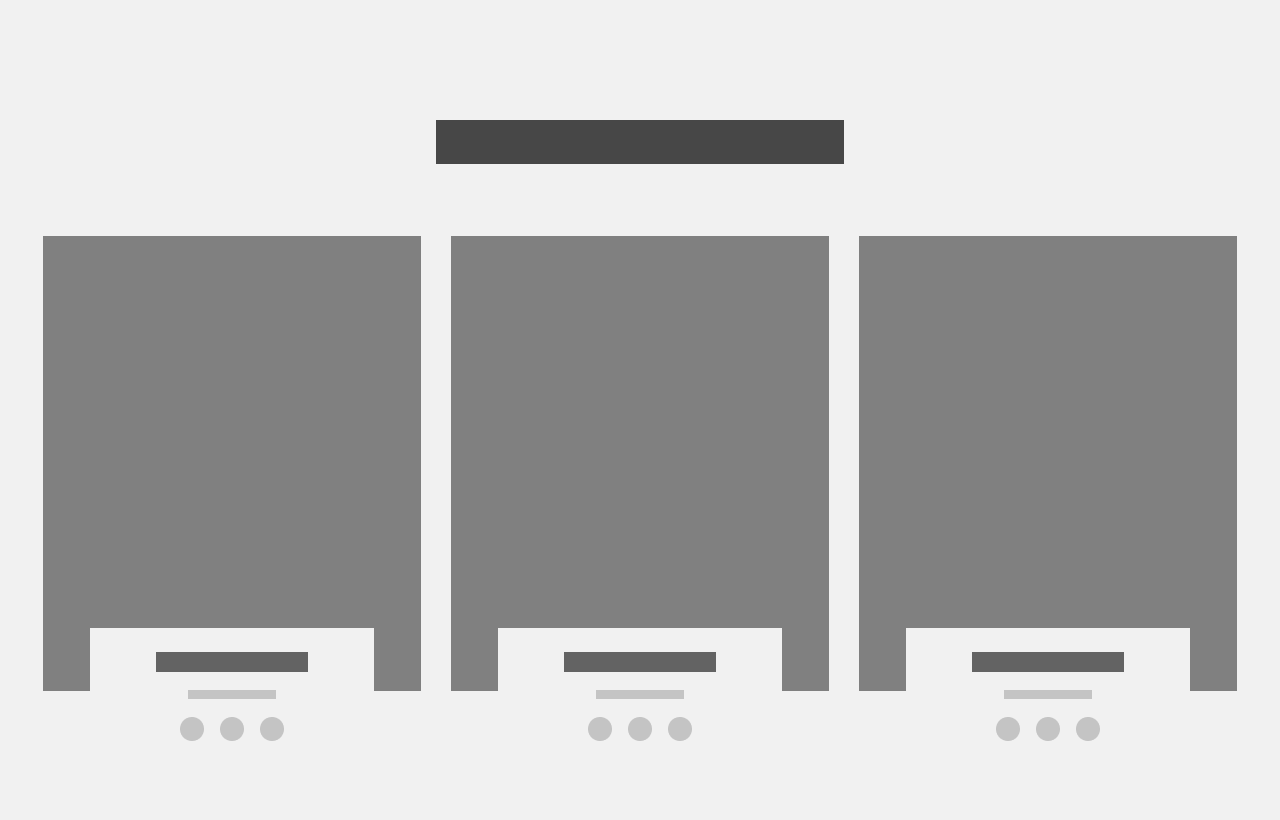
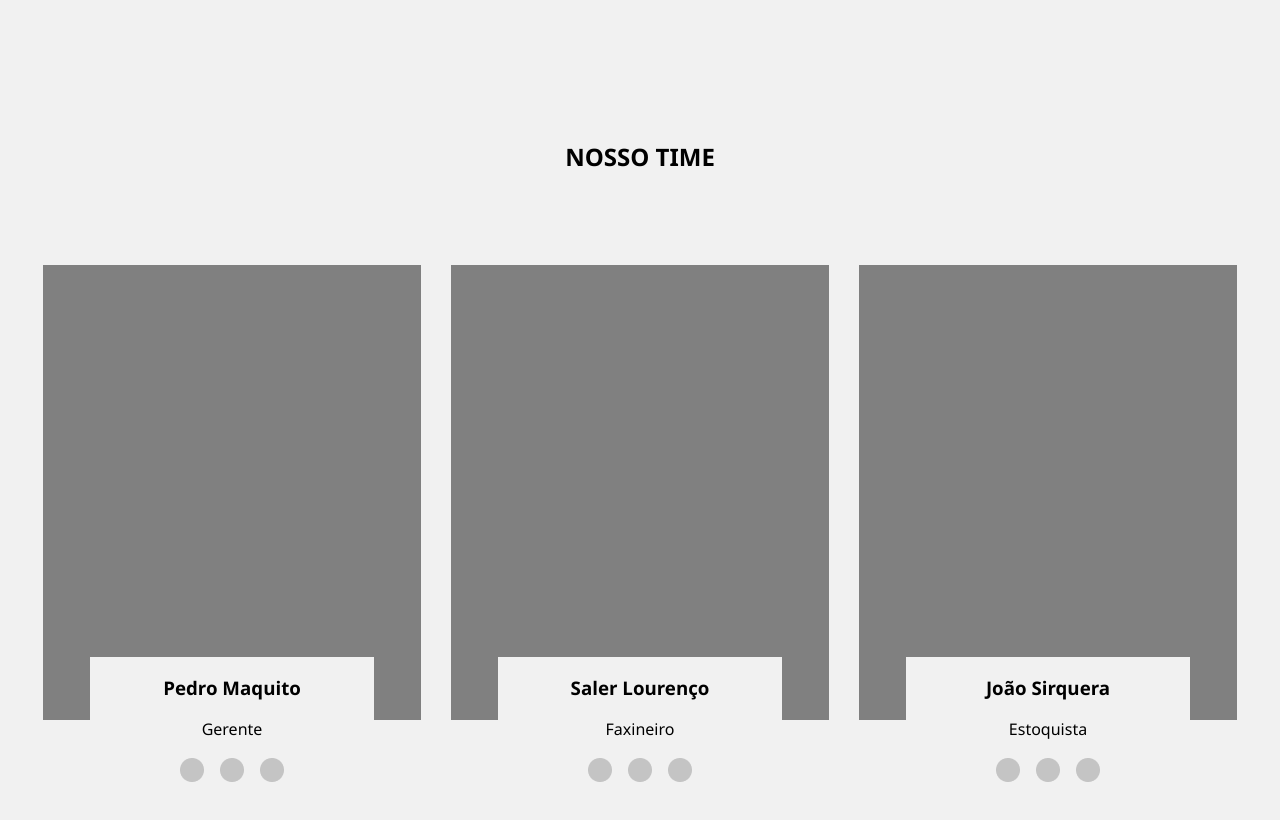
Before and after one commit to Critical-Ware-Team/Car-Mechanics, a plain HTML site: page index.html in a window 1280 px wide. Drawn offline with Linux system fonts and the light colour scheme.

Commit message:
adiciona textos

```diff
--- a/CSS/nosso_time.css
+++ b/CSS/nosso_time.css
@@ -1,3 +1,6 @@
+*{
+    font-family: 'Segoe UI', Tahoma, Geneva, Verdana, sans-serif;
+}
 body{
     margin: 0px;
     background-color: #f1f1f1;
@@ -7,10 +10,6 @@ body{
     justify-content: center;
     margin-top: 120px;
     margin-bottom: 72px;
-}
-#title{
-    width: 408px;
-    height: 44px;
 }
 #img1-box{
     display: flex;
@@ -53,10 +52,10 @@ body{
     margin-right: 124px;
 }
 .rec24{
-    margin-top: 24px;
+    margin: 18px 0px;
 }
 .rec25{
-    margin: 18px;
+    margin: 0px 0px 18px 0px;
 }
 .ball-row{
     display: flex;
--- a/index.html
+++ b/index.html
@@ -42,7 +42,7 @@
         <section id="nosso-time">
             <article>
                 <div id="title-box">
-                    <img src="Imagens/Rectangle 22.png" alt="">
+                    <h2>NOSSO TIME</h2>
                 </div>
                 <div id="img1-box">
                     <img src="Imagens/Rectangle 21.png" alt="">
@@ -57,8 +57,8 @@
                     </div>
                     <div id="elements">
                         <div class="img3">
-                            <img class="rec24" src="Imagens/Rectangle 24.png" alt="">
-                            <img class="rec25" src="Imagens/Rectangle 25.png" alt="">
+                            <h3 class="rec24">Pedro Maquito</h3>
+                            <p class="rec25">Gerente</p>
                             <div class="ball-row">
                                 <img src="Imagens/Rectangle 38.png" alt="">
                                 <img class="ball-un" src="Imagens/Rectangle 38.png" alt="">
@@ -66,8 +66,8 @@
                             </div>
                         </div>
                         <div class="img3" id="img3-2">
-                            <img class="rec24" src="Imagens/Rectangle 24.png" alt="">
-                            <img class="rec25" src="Imagens/Rectangle 25.png" alt="">
+                            <h3 class="rec24">Saler Lourenço</h3>
+                            <p class="rec25">Faxineiro</p>
                             <div class="ball-row">
                                 <img src="Imagens/Rectangle 38.png" alt="">
                                 <img class="ball-un" src="Imagens/Rectangle 38.png" alt="">
@@ -75,8 +75,8 @@
                             </div>
                         </div>
                         <div class="img3">
-                            <img class="rec24" src="Imagens/Rectangle 24.png" alt="">
-                            <img class="rec25" src="Imagens/Rectangle 25.png" alt="">
+                            <h3 class="rec24">João Sirquera</h3>
+                            <p class="rec25">Estoquista</p>
                             <div class="ball-row">
                                 <img src="Imagens/Rectangle 38.png" alt="">
                                 <img class="ball-un" src="Imagens/Rectangle 38.png" alt="">
```
